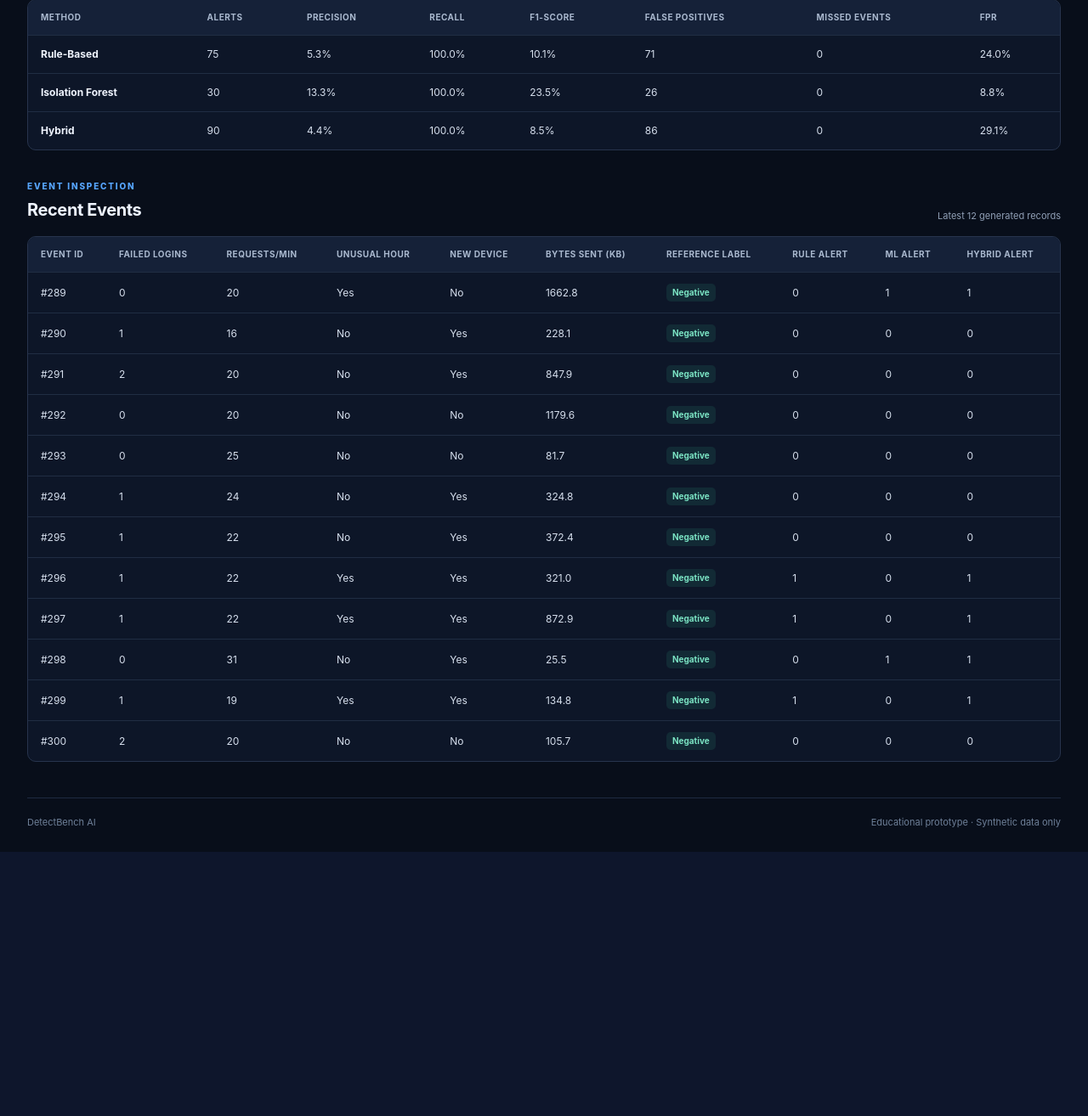
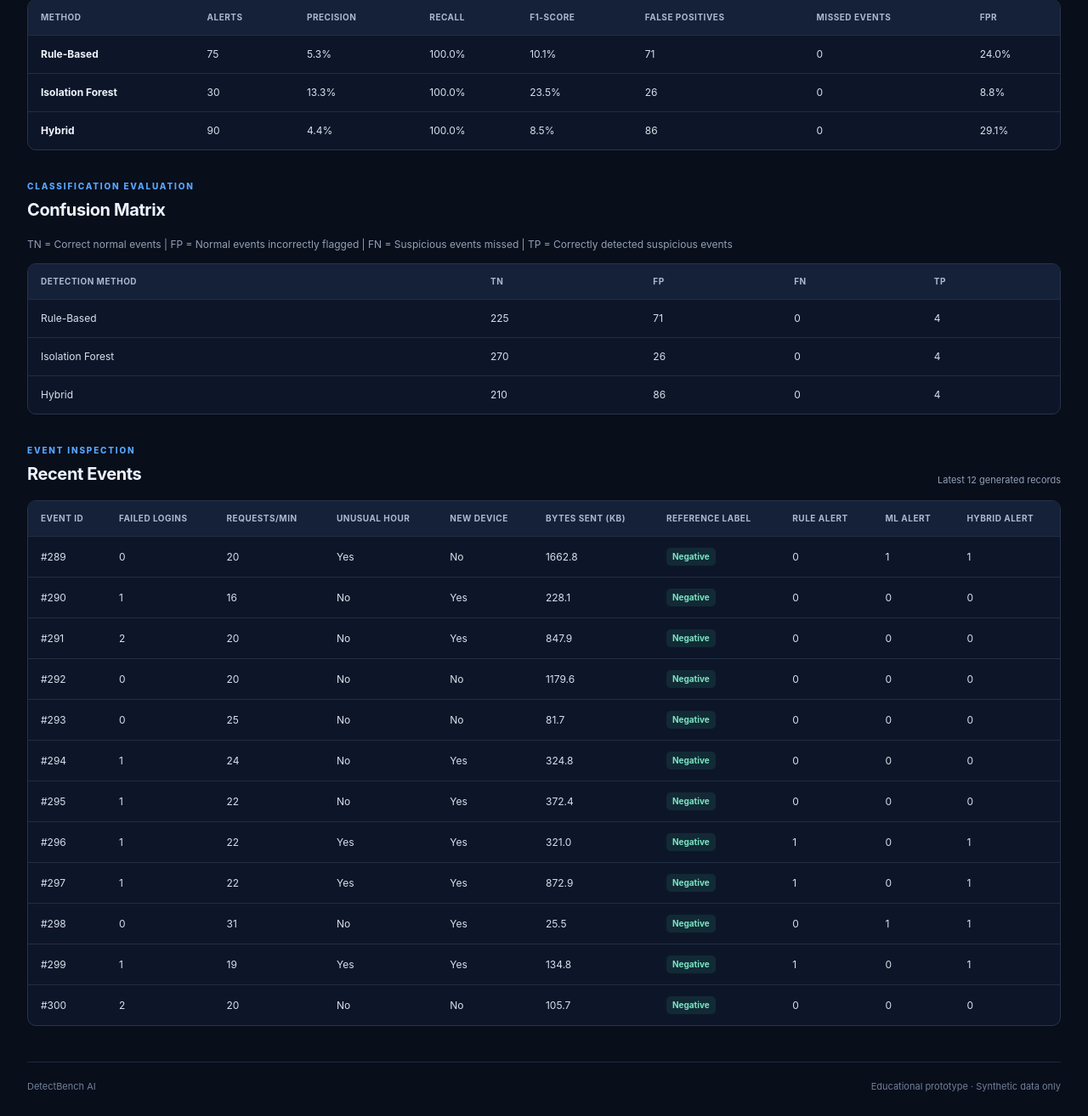
Before and after one commit to avadhutchougule3862/DetectBench-AI, a Flask app: page / in a window 1280 px wide. Shown: the part 1377-2691 px from the top of the page at 85% size. Before the commit the page ends 2380 px from the top, so only its background shows below. Run offline with Flask 3, Linux system fonts and the light colour scheme.

Commit message:
Add confusion matrix and improve analysis report

```diff
--- a/app.py
+++ b/app.py
@@ -5,7 +5,12 @@ from flask import Flask, render_template, request
 import pandas as pd
 import numpy as np
 from sklearn.ensemble import IsolationForest
-from sklearn.metrics import precision_score, recall_score, f1_score
+from sklearn.metrics import (
+    precision_score,
+    recall_score,
+    f1_score,
+    confusion_matrix
+)
 
 app = Flask(__name__)
 app.config["MAX_CONTENT_LENGTH"] = 5 * 1024 * 1024
@@ -48,6 +53,7 @@ def evaluate_data(data):
         (rule_alert == 1) | (ml_alert == 1)
     ).astype(int)
 
+    # Add predictions to the dataset
     data["rule_alert"] = rule_alert
     data["ml_alert"] = ml_alert
     data["hybrid_alert"] = hybrid_alert
@@ -64,35 +70,58 @@ def evaluate_data(data):
     if "actual_label" in data.columns:
         actual = data["actual_label"].astype(int)
 
+        if not actual.isin([0, 1]).all():
+            raise ValueError(
+                "actual_label must contain only 0 and 1."
+            )
+
         for name, predicted in predictions.items():
-            fp = int(((predicted == 1) & (actual == 0)).sum())
-            tn = int(((predicted == 0) & (actual == 0)).sum())
-            missed = int(((predicted == 0) & (actual == 1)).sum())
+
+            # Confusion Matrix: labels are [0, 1]
+            tn, fp, fn, tp = confusion_matrix(
+                actual,
+                predicted,
+                labels=[0, 1]
+            ).ravel()
+
+            # Precision, Recall and F1-score
+            precision = precision_score(
+                actual, predicted, zero_division=0
+            )
+
+            recall = recall_score(
+                actual, predicted, zero_division=0
+            )
+
+            f1 = f1_score(
+                actual, predicted, zero_division=0
+            )
+
+            # False Positive Rate
+            fpr = fp / (fp + tn) if (fp + tn) > 0 else 0.0
 
             results[name] = {
                 "alerts": int(predicted.sum()),
-                "precision": round(
-                    precision_score(actual, predicted, zero_division=0) * 100, 1
-                ),
-                "recall": round(
-                    recall_score(actual, predicted, zero_division=0) * 100, 1
-                ),
-                "f1": round(
-                    f1_score(actual, predicted, zero_division=0) * 100, 1
-                ),
-                "fpr": round(fp / max(fp + tn, 1) * 100, 1),
-                "false_positives": fp,
-                "missed": missed
+                "precision": round(precision * 100, 1),
+                "recall": round(recall * 100, 1),
+                "f1": round(f1 * 100, 1),
+                "tn": int(tn),
+                "fp": int(fp),
+                "fn": int(fn),
+                "tp": int(tp),
+                "fpr": round(fpr * 100, 1),
+                "false_positives": int(fp),
+                "missed": int(fn)
             }
 
     else:
+        # Without ground-truth labels, metrics cannot be calculated
         for name, predicted in predictions.items():
             results[name] = {
                 "alerts": int(predicted.sum())
             }
 
     return data, results
-
 
 def run_demo():
     rng = np.random.default_rng(42)
@@ -250,5 +279,96 @@ def file_too_large(error):
     return "CSV file is too large. Maximum size is 5 MB.", 413
 
 
+@app.route("/download-report", methods=["POST"])
+def download_report():
+    import io
+    import csv
+    from flask import make_response
+
+    if "csv_file" not in request.files:
+        return "Please upload a CSV file.", 400
+
+    file = request.files["csv_file"]
+
+    if not file.filename or not file.filename.lower().endswith(".csv"):
+        return "Please upload a valid CSV file.", 400
+
+    try:
+        data = pd.read_csv(file)
+
+        if data.empty:
+            return "The uploaded CSV file is empty.", 400
+
+        required_columns = FEATURES
+        missing_columns = [
+            column for column in required_columns
+            if column not in data.columns
+        ]
+
+        if missing_columns:
+            return (
+                "Missing required columns: "
+                + ", ".join(missing_columns)
+            ), 400
+
+        # Use the same data analysis function as the dashboard.
+        analyzed_data, results = evaluate_data(data)
+
+        # Build one CSV report with event details and model metrics.
+        output = io.StringIO()
+        writer = csv.writer(output)
+
+        writer.writerow(["DETECTBENCH AI - ANALYSIS REPORT"])
+        writer.writerow([])
+        writer.writerow(["MODEL METRICS"])
+
+        if results and all(
+            metric in next(iter(results.values()))
+            for metric in ["precision", "recall", "f1"]
+        ):
+            writer.writerow([
+                "Model", "Alerts", "Precision (%)", "Recall (%)",
+                "F1 Score (%)", "TN", "FP", "FN", "TP"
+            ])
+
+            for model_name, metrics in results.items():
+                writer.writerow([
+                    model_name,
+                    metrics.get("alerts", 0),
+                    metrics.get("precision", 0),
+                    metrics.get("recall", 0),
+                    metrics.get("f1", 0),
+                    metrics.get("tn", 0),
+                    metrics.get("fp", 0),
+                    metrics.get("fn", 0),
+                    metrics.get("tp", 0)
+                ])
+        else:
+            writer.writerow(["Model", "Alerts"])
+            for model_name, metrics in results.items():
+                writer.writerow([
+                    model_name,
+                    metrics.get("alerts", 0)
+                ])
+
+        writer.writerow([])
+        writer.writerow(["EVENT ANALYSIS"])
+
+        writer.writerow(list(analyzed_data.columns))
+        for _, row in analyzed_data.iterrows():
+            writer.writerow(row.tolist())
+
+        response = make_response(output.getvalue())
+        response.headers["Content-Type"] = "text/csv; charset=utf-8"
+        response.headers[
+            "Content-Disposition"
+        ] = "attachment; filename=detectbench_analysis_report.csv"
+
+        return response
+
+    except (ValueError, KeyError, pd.errors.ParserError) as error:
+        return f"Could not analyze CSV: {error}", 400
+
+
 if __name__ == "__main__":
     app.run(debug=False)
--- a/templates/index.html
+++ b/templates/index.html
@@ -310,6 +310,49 @@
             </div>
         </section>
 
+
+
+        <section class="section">
+            <div class="section-heading">
+                <div>
+                    <p class="eyebrow">CLASSIFICATION EVALUATION</p>
+                    <h2>Confusion Matrix</h2>
+                </div>
+            </div>
+
+            <p class="upload-help">
+                TN = Correct normal events |
+                FP = Normal events incorrectly flagged |
+                FN = Suspicious events missed |
+                TP = Correctly detected suspicious events
+            </p>
+
+            <div class="table-wrap">
+                <table>
+                    <thead>
+                        <tr>
+                            <th>Detection Method</th>
+                            <th>TN</th>
+                            <th>FP</th>
+                            <th>FN</th>
+                            <th>TP</th>
+                        </tr>
+                    </thead>
+                    <tbody>
+                        {% for method, metric in results.items() %}
+                        <tr>
+                            <td>{{ method }}</td>
+                            <td>{{ metric.tn }}</td>
+                            <td>{{ metric.fp }}</td>
+                            <td>{{ metric.fn }}</td>
+                            <td>{{ metric.tp }}</td>
+                        </tr>
+                        {% endfor %}
+                    </tbody>
+                </table>
+            </div>
+        </section>
+
         <section class="section">
             <div class="section-heading">
                 <div>
```
